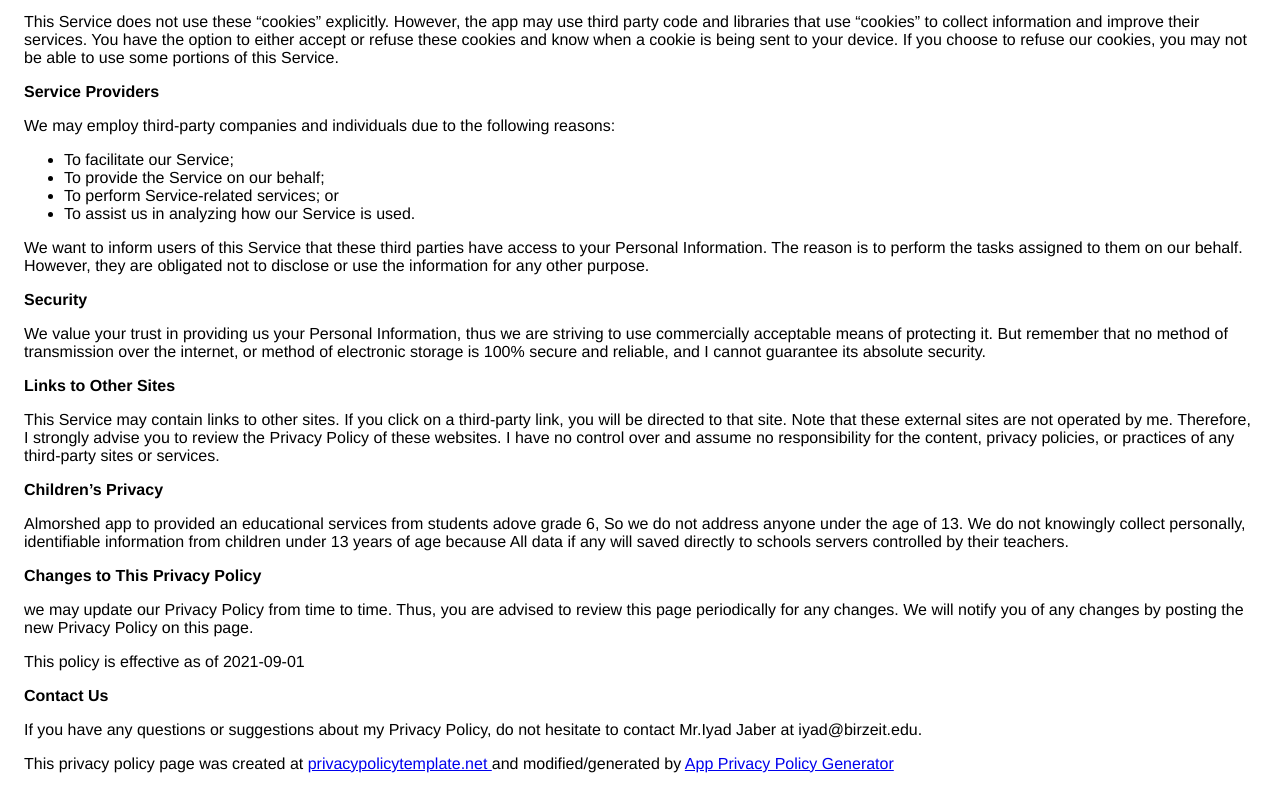
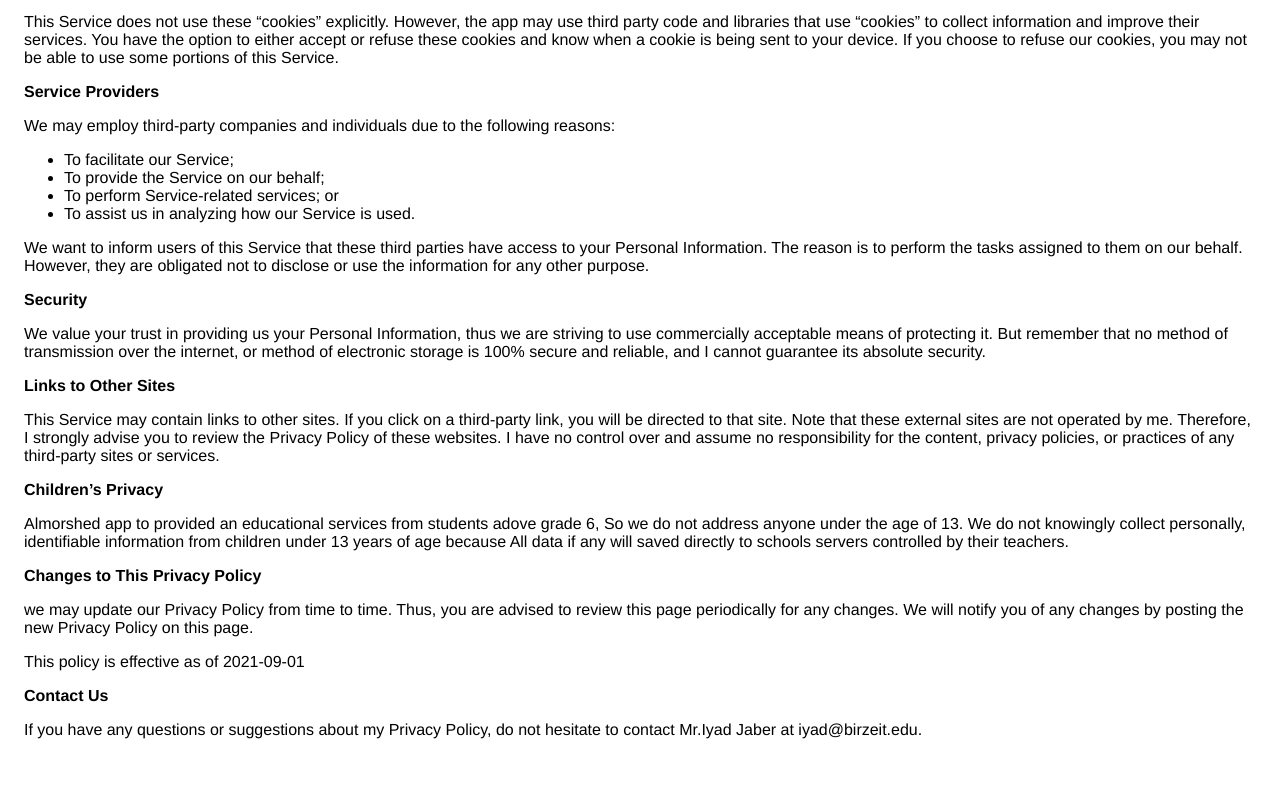
Before and after one commit to majedqatousa/Almorshed-app-privacy-policy, a plain HTML site: page index.html in a window 1280 px wide. Shown: the part 391-1188 px from the top of the page. After the commit the page ends 1154 px from the top, so only its background shows below. Drawn offline with Linux system fonts and the light colour scheme.

Commit message:
remove last line

```diff
--- a/index.html
+++ b/index.html
@@ -88,6 +88,6 @@
                 </p> <p>This policy is effective as of 2021-09-01</p> <p><strong>Contact Us</strong></p> <p>
                   If you have any questions or suggestions about my
                   Privacy Policy, do not hesitate to contact Mr.Iyad Jaber at iyad@birzeit.edu.
-                </p> <p>This privacy policy page was created at <a href="https://privacypolicytemplate.net" target="_blank" rel="noopener noreferrer">privacypolicytemplate.net </a>and modified/generated by <a href="https://app-privacy-policy-generator.nisrulz.com/" target="_blank" rel="noopener noreferrer">App Privacy Policy Generator</a></p>
+                </p>
     </body>
     </html>
```
